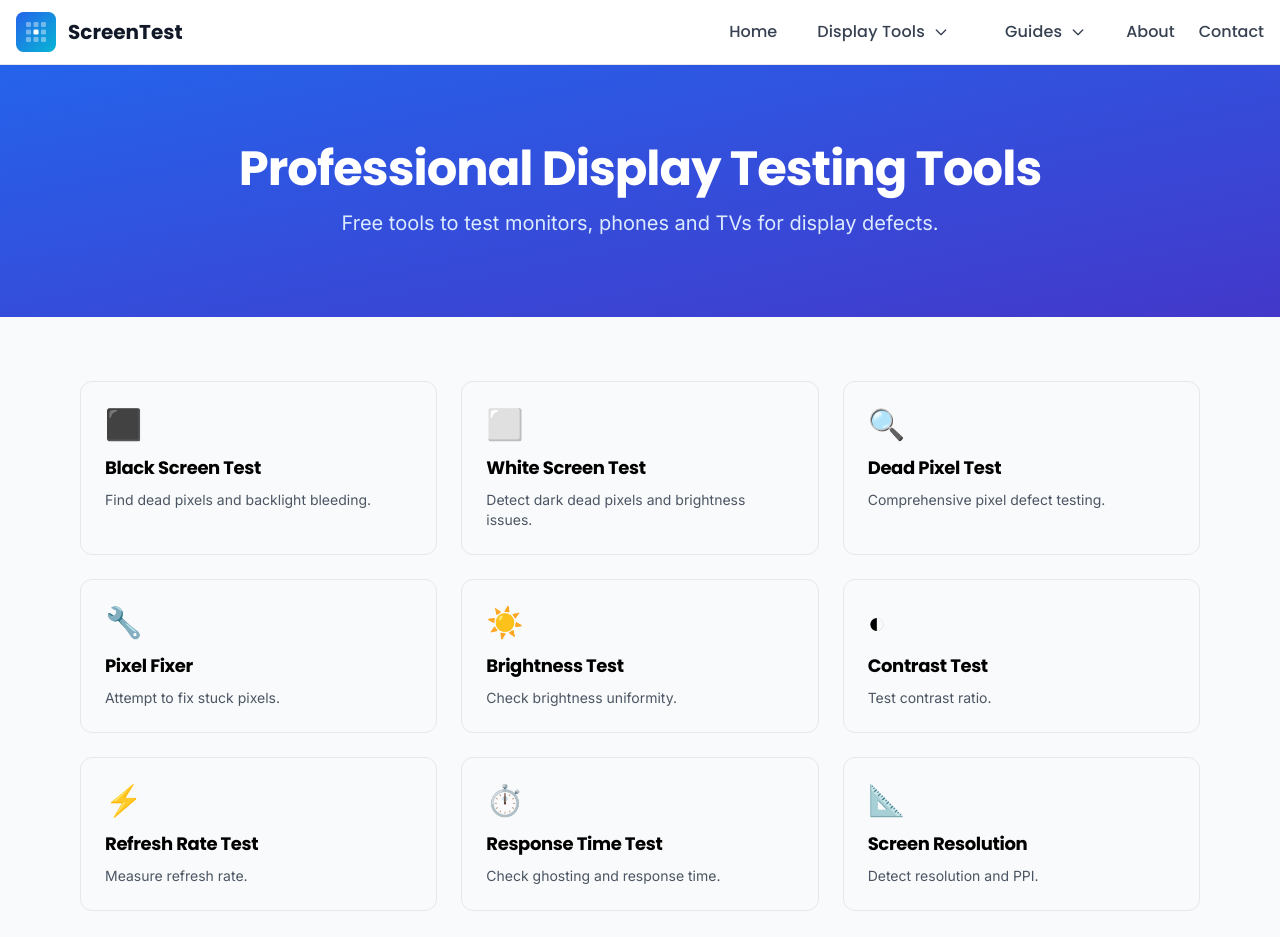
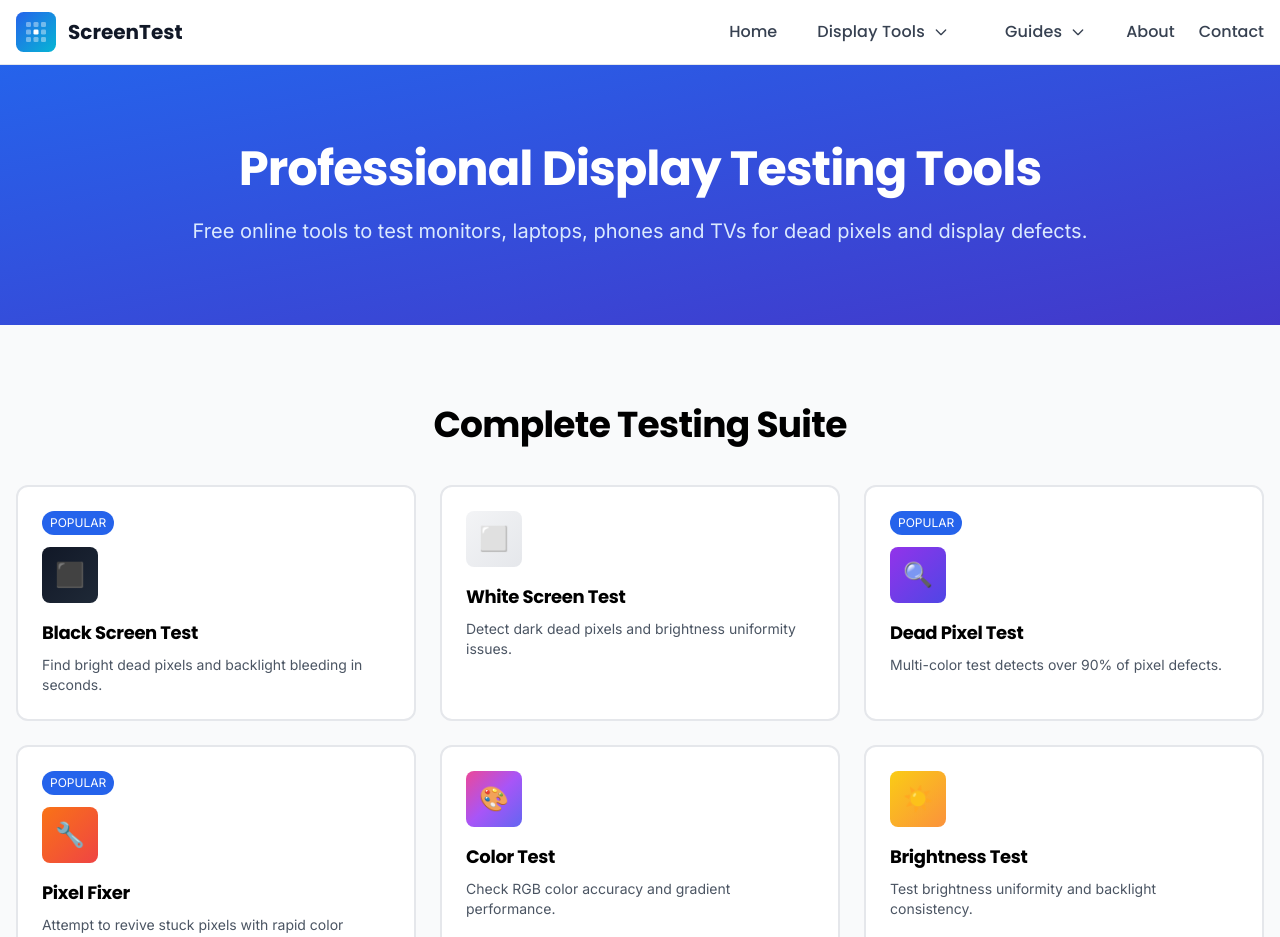
Before and after one commit to testscreentool-lgtm/screentest-io, a Next.js app: page / in a window 1280 px wide. Shown: the top 937 px of the page. Built offline with nearby package versions, Linux system fonts and the light colour scheme.

Commit message:
Update page.tsx

```diff
--- a/app/page.tsx
+++ b/app/page.tsx
@@ -1,113 +1,157 @@
 // File: /app/page.tsx
+// Homepage showcasing all display testing tools
 
-import Link from "next/link"
-import type { Metadata } from "next"
+import Link from 'next/link'
+import { Metadata } from 'next'
 
-// ====== METADATA ======
 export const metadata: Metadata = {
-  title: "ScreenTest – Free Display Testing Tools",
+  title: 'Screen Test - 12 Free Display Testing Tools',
   description:
-    "Test monitors, phones and TVs with free professional display testing tools. Black screen, white screen, dead pixel and more. No download required.",
-  alternates: {
-    canonical: "https://screentest.io/",
-  },
-  openGraph: {
-    title: "ScreenTest – Free Display Testing Tools",
-    description:
-      "Free professional tools to test monitors, phones and TVs for dead pixels, brightness and color issues.",
-    url: "https://screentest.io/",
-    siteName: "ScreenTest",
-    type: "website",
-  },
-  twitter: {
-    card: "summary_large_image",
-    title: "ScreenTest – Free Display Testing Tools",
-    description:
-      "Free tools to test screens for dead pixels, brightness and display defects.",
-  },
+    'Test monitors, phones & TVs with 12 professional tools including black screen, white screen & dead pixel tests. Find display defects instantly — free, no download.',
 }
 
-// ====== JSON-LD SCHEMA ======
-function JsonLd() {
-  const schema = {
-    "@context": "https://schema.org",
-    "@graph": [
+export default function HomePage() {
+  const tools = [
     {
-        "@type": "Organization",
-        "@id": "https://screentest.io/#organization",
-        name: "ScreenTest",
-        url: "https://screentest.io/",
-        logo: "https://screentest.io/logo.png",
+      name: 'Black Screen Test',
+      href: '/black-screen',
+      description: 'Find bright dead pixels and backlight bleeding in seconds.',
+      icon: '⬛',
+      color: 'from-gray-900 to-gray-800',
+      popular: true,
     },
     {
-        "@type": "WebSite",
-        "@id": "https://screentest.io/#website",
-        url: "https://screentest.io/",
-        name: "ScreenTest",
-        publisher: {
-          "@id": "https://screentest.io/#organization",
+      name: 'White Screen Test',
+      href: '/white-screen',
+      description: 'Detect dark dead pixels and brightness uniformity issues.',
+      icon: '⬜',
+      color: 'from-gray-100 to-gray-200',
+      textDark: true,
     },
-        potentialAction: {
-          "@type": "SearchAction",
-          target: "https://screentest.io/search?q={search_term_string}",
-          "query-input": "required name=search_term_string",
+    {
+      name: 'Dead Pixel Test',
+      href: '/dead-pixel-test',
+      description: 'Multi-color test detects over 90% of pixel defects.',
+      icon: '🔍',
+      color: 'from-purple-600 to-indigo-600',
+      popular: true,
     },
+    {
+      name: 'Pixel Fixer',
+      href: '/pixel-fixer',
+      description: 'Attempt to revive stuck pixels with rapid color flashing.',
+      icon: '🔧',
+      color: 'from-orange-500 to-red-500',
+      popular: true,
     },
-    ],
-  }
-
-  return (
-    <script
-      type="application/ld+json"
-      dangerouslySetInnerHTML={{ __html: JSON.stringify(schema) }}
-    />
-  )
-}
-
-// ====== PAGE ======
-export default function HomePage() {
-  const tools = [
-    { name: "Black Screen Test", href: "/black-screen", description: "Find dead pixels and backlight bleeding.", icon: "⬛" },
-    { name: "White Screen Test", href: "/white-screen", description: "Detect dark dead pixels and brightness issues.", icon: "⬜" },
-    { name: "Dead Pixel Test", href: "/dead-pixel-test", description: "Comprehensive pixel defect testing.", icon: "🔍" },
-    { name: "Pixel Fixer", href: "/pixel-fixer", description: "Attempt to fix stuck pixels.", icon: "🔧" },
-    { name: "Brightness Test", href: "/brightness-test", description: "Check brightness uniformity.", icon: "☀️" },
-    { name: "Contrast Test", href: "/contrast-test", description: "Test contrast ratio.", icon: "◐" },
-    { name: "Refresh Rate Test", href: "/refresh-rate-test", description: "Measure refresh rate.", icon: "⚡" },
-    { name: "Response Time Test", href: "/response-time-test", description: "Check ghosting and response time.", icon: "⏱️" },
-    { name: "Screen Resolution", href: "/screen-resolution", description: "Detect resolution and PPI.", icon: "📐" },
+    {
+      name: 'Color Test',
+      href: '/color-test',
+      description: 'Check RGB color accuracy and gradient performance.',
+      icon: '🎨',
+      color: 'from-pink-500 via-purple-500 to-indigo-500',
+    },
+    {
+      name: 'Brightness Test',
+      href: '/brightness-test',
+      description: 'Test brightness uniformity and backlight consistency.',
+      icon: '☀️',
+      color: 'from-yellow-400 to-orange-400',
+      textDark: true,
+    },
+    {
+      name: 'Contrast Test',
+      href: '/contrast-test',
+      description: 'Evaluate contrast ratio and black level performance.',
+      icon: '◐',
+      color: 'from-gray-800 to-gray-900',
+    },
+    {
+      name: 'Monitor Test',
+      href: '/monitor-test',
+      description: 'Complete monitor diagnostics with test patterns.',
+      icon: '🖥️',
+      color: 'from-blue-500 to-cyan-500',
+    },
+    {
+      name: 'Burn-in Prevention',
+      href: '/burn-in-prevention',
+      description: 'Prevent OLED burn-in with screen cycling tools.',
+      icon: '🛡️',
+      color: 'from-green-500 to-emerald-600',
+    },
+    {
+      name: 'Refresh Rate Test',
+      href: '/refresh-rate-test',
+      description: 'Check real refresh rate and motion smoothness.',
+      icon: '⚡',
+      color: 'from-violet-500 to-purple-600',
+    },
+    {
+      name: 'Response Time Test',
+      href: '/response-time-test',
+      description: 'Measure ghosting and pixel response speed.',
+      icon: '⏱️',
+      color: 'from-red-500 to-rose-600',
+    },
+    {
+      name: 'Screen Resolution',
+      href: '/screen-resolution',
+      description: 'Detect resolution and pixel density automatically.',
+      icon: '📐',
+      color: 'from-teal-500 to-cyan-600',
+    },
   ]
 
   return (
     <div className="min-h-screen">
 
-      {/* Inject Schema once */}
-      <JsonLd />
-
       {/* Hero */}
-      <section className="bg-gradient-to-br from-blue-600 to-indigo-700 text-white py-20 text-center">
-        <h1 className="text-5xl font-bold mb-4">
+      <section className="bg-gradient-to-br from-blue-600 to-indigo-700 text-white py-20">
+        <div className="max-w-7xl mx-auto px-4 text-center">
+          <h1 className="text-5xl font-bold mb-6">
             Professional Display Testing Tools
           </h1>
           <p className="text-xl text-blue-100">
-          Free tools to test monitors, phones and TVs for display defects.
+            Free online tools to test monitors, laptops, phones and TVs for dead pixels and display defects.
           </p>
+        </div>
       </section>
 
-      {/* Tools */}
-      <section id="tools" className="py-16">
-        <div className="max-w-6xl mx-auto grid md:grid-cols-3 gap-6 px-4">
+      {/* Tools Grid */}
+      <section id="tools" className="py-20">
+        <div className="max-w-7xl mx-auto px-4">
+          <h2 className="text-4xl font-bold text-center mb-10">
+            Complete Testing Suite
+          </h2>
+
+          <div className="grid grid-cols-1 md:grid-cols-2 lg:grid-cols-3 gap-6">
             {tools.map((tool) => (
               <Link
                 key={tool.href}
                 href={tool.href}
-              className="border rounded-xl p-6 hover:border-blue-500 hover:shadow-lg transition"
+                className="group bg-white rounded-xl border-2 border-gray-200 p-6 hover:border-blue-500 hover:shadow-xl transition"
               >
-              <div className="text-3xl mb-3">{tool.icon}</div>
-              <h3 className="font-bold text-lg mb-2">{tool.name}</h3>
-              <p className="text-gray-600 text-sm">{tool.description}</p>
+                {tool.popular && (
+                  <div className="text-xs bg-blue-600 text-white px-2 py-1 rounded-full w-max mb-3">
+                    POPULAR
+                  </div>
+                )}
+
+                <div className={`w-14 h-14 rounded-lg bg-gradient-to-br ${tool.color} flex items-center justify-center text-2xl mb-4 ${tool.textDark ? 'text-gray-800' : ''}`}>
+                  {tool.icon}
+                </div>
+
+                <h3 className="text-lg font-bold mb-2 group-hover:text-blue-600">
+                  {tool.name}
+                </h3>
+
+                <p className="text-gray-600 text-sm">
+                  {tool.description}
+                </p>
               </Link>
             ))}
+          </div>
         </div>
       </section>
     </div>
```
Lines whose indentation alone changed are shown as unchanged.
